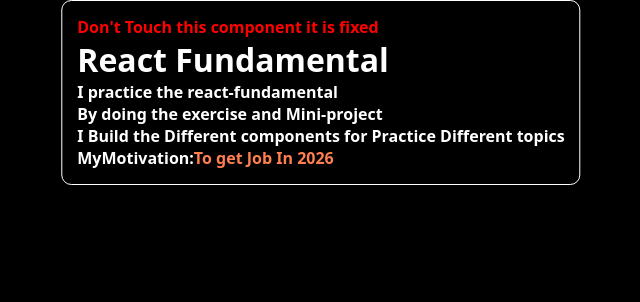
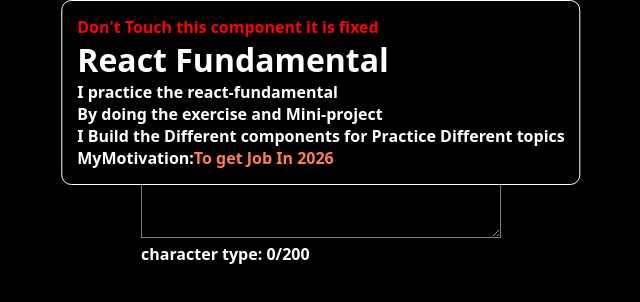
Before and after one commit to nikhildev-webapp/ReactFundamentals, a React (Vite) app: page / in a window 1280 px wide. Shown: the top 302 px of the page, without its empty margins (319-959 px from the left). Built offline with nearby package versions, Linux system fonts and the light colour scheme.

Commit message:
CharcterCounter-exercise-complete

```diff
--- a/src/App.jsx
+++ b/src/App.jsx
@@ -1,4 +1,5 @@
 import './App.css'
+import CharacterCounter from './components/CharacterCounter'
 import ExerciseComponent from './components/ExerciseComponent'
 import InputTracker from './components/InputTracker'
 import LoginForm from './components/LoginForm'
@@ -10,7 +11,7 @@
     <>
       <ExerciseComponent />
       {/* Add your exercise component here⬇️*/}
-
+     <CharacterCounter/>
     </>
   )
 }
--- /dev/null
+++ b/src/components/CharacterCounter.jsx
@@ -0,0 +1,35 @@
+import React, { useState } from "react";
+
+const CharacterCounter = () => {
+    const [inputValue, setInputValue] = useState('');
+    const CHARACTER_LIMIT = 200;
+
+    const handleInputChange = (event) => {
+        const newValue = event.target.value;
+        if (newValue.length <= CHARACTER_LIMIT) {
+            setInputValue(newValue)
+        }
+    }
+
+    const currentCount = inputValue.length;
+    return (
+    <>
+      <div style={{ padding: "20px", maxWidth: "400px", margin: "auto" }}>
+        <h1>Exercise-CharceterCounter</h1>
+        <textarea
+          placeholder="type something"
+          value={inputValue}
+          onChange={handleInputChange}
+          rows={5}
+          style={{ width:'100%',padding:'10px', fontSize:'16px',resize:'vertical'}}
+              ></textarea>
+
+              <div>
+                  character type: <strong>{currentCount}</strong>/{CHARACTER_LIMIT}
+              </div>
+      </div>
+    </>
+  );
+};
+
+export default CharacterCounter;
```
